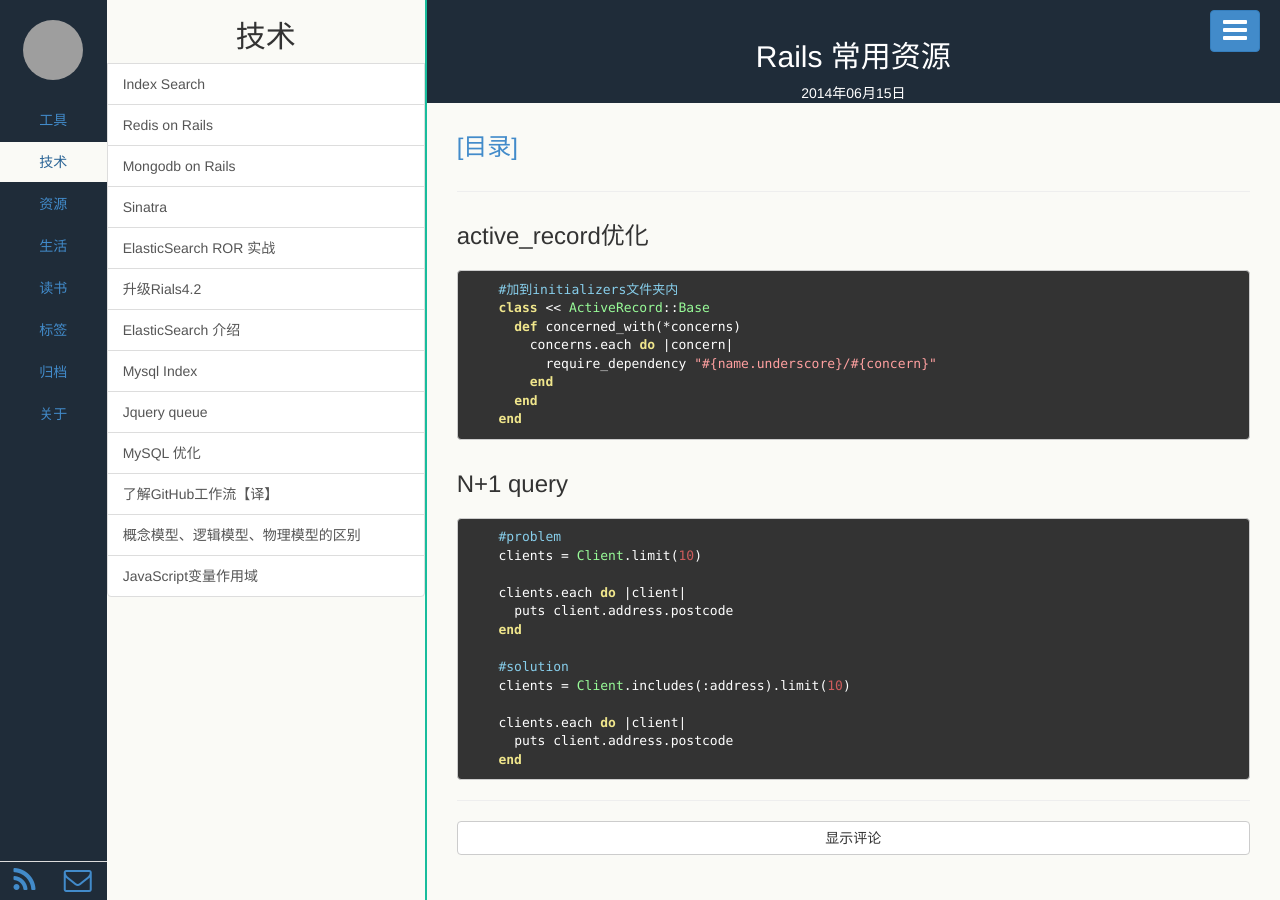
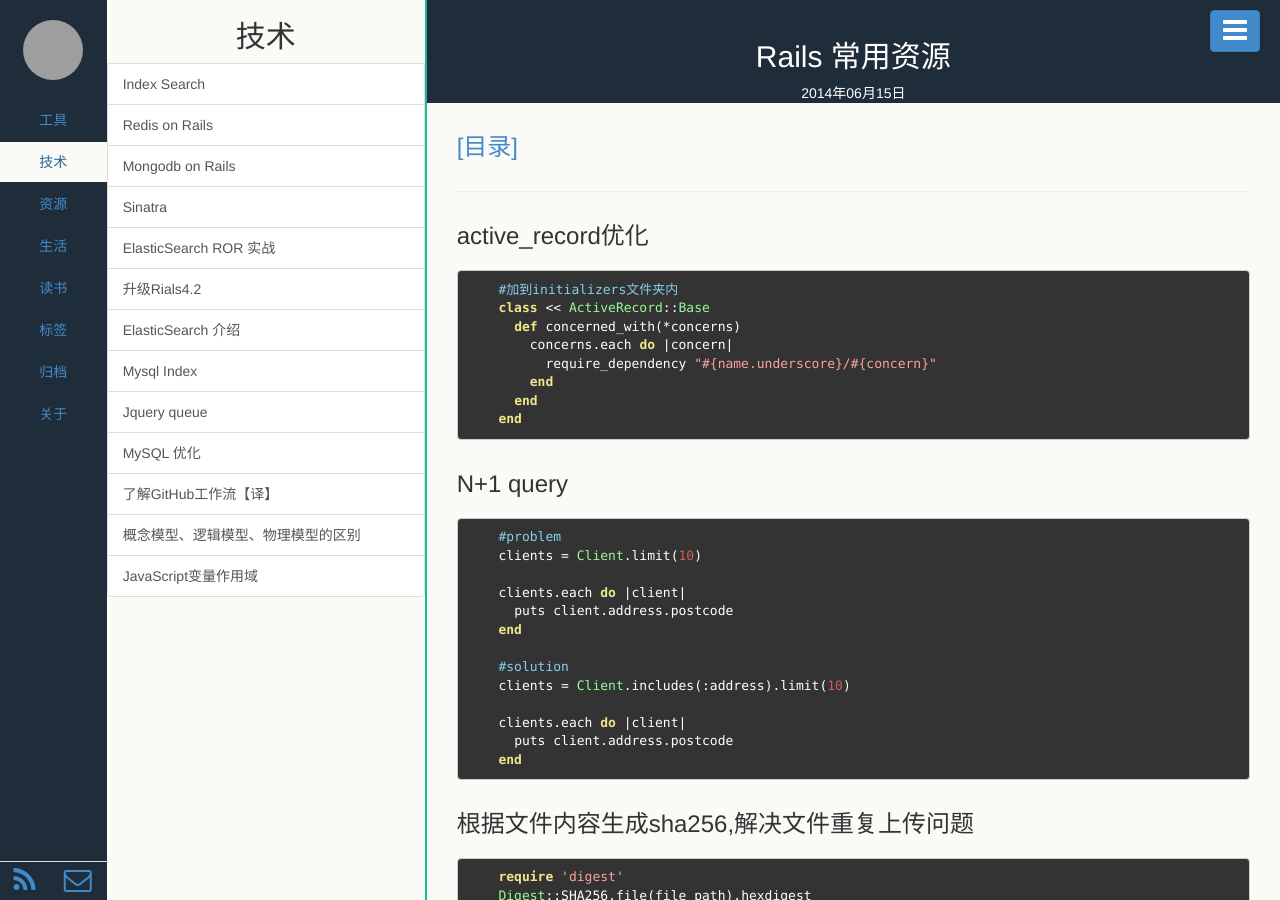
Before and after one commit to lbrb/lbrb.github.io, a Jekyll site: the page built from _posts/2014-06-15-general-rails-resources.md, in a window 1280 px wide. Built offline with Jekyll 4.4.1, drawn with Linux system fonts in a browser that asks for light colours; grey boxes are pictures that could not be loaded.

Commit message:
add sha256

```diff
--- a/_posts/2014-06-15-general-rails-resources.md
+++ b/_posts/2014-06-15-general-rails-resources.md
@@ -33,3 +33,8 @@ description:
         clients.each do |client|
           puts client.address.postcode
         end
+
+### 根据文件内容生成sha256,解决文件重复上传问题
+
+        require 'digest'
+        Digest::SHA256.file(file_path).hexdigest
```
